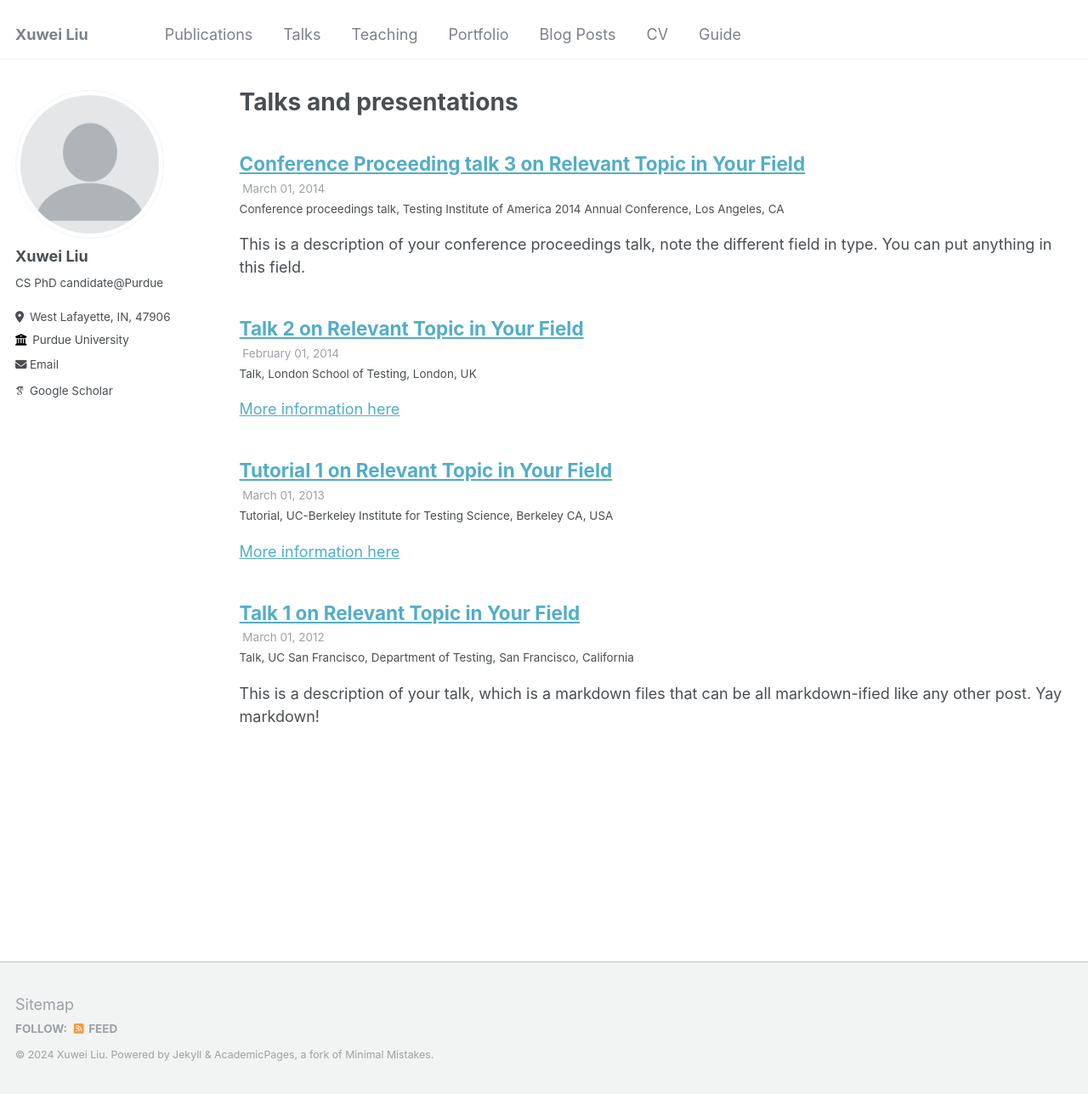
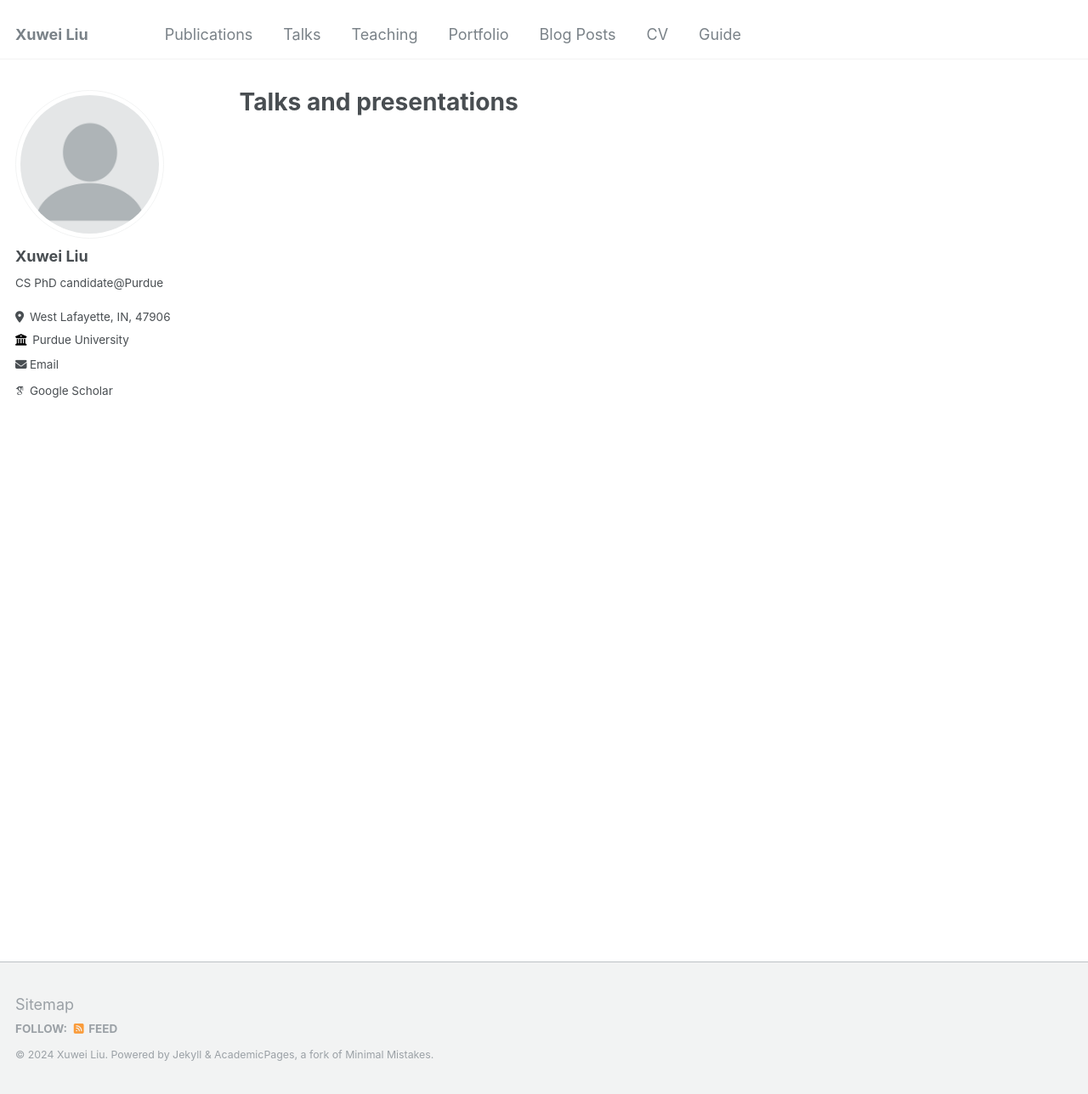
Before and after one commit to shellwayxw/shellwayxw.github.io, a Jekyll site: the page built from _pages/talks.html, in a window 1280 px wide and 1288 px high. Shown: the whole window at 85% size. Built offline with Jekyll 4.4.1, drawn with Linux system fonts in a browser that asks for light colours; some web fonts are replaced; part of the change alters nothing that is shown.

Commit message:
Update _config.yml

```diff
--- a/_config.yml
+++ b/_config.yml
@@ -199,76 +199,76 @@ kramdown:
 
 
 # Collections
-collections:
-  teaching:
-    output: true
-    permalink: /:collection/:path/
-  publications:
-    output: true
-    permalink: /:collection/:path/
-  portfolio:
-    output: true
-    permalink: /:collection/:path/
-  talks:
-    output: true
-    permalink: /:collection/:path/
+# collections:
+#   teaching:
+#     output: true
+#     permalink: /:collection/:path/
+#   publications:
+#     output: true
+#     permalink: /:collection/:path/
+#   portfolio:
+#     output: true
+#     permalink: /:collection/:path/
+#   talks:
+#     output: true
+#     permalink: /:collection/:path/
 
 
-# Defaults
-defaults:
-  # _posts
-  - scope:
-      path: ""
-      type: posts
-    values:
-      layout: single
-      author_profile: true
-      read_time: true
-      comments: true
-      share: true
-      related: true
-  # _pages
-  - scope:
-      path: ""
-      type: pages
-    values:
-      layout: single
-      author_profile: true
-  # _teaching
-  - scope:
-      path: ""
-      type: teaching
-    values:
-      layout: single
-      author_profile: true
-      share: true
-      comments: true
-  # _publications
-  - scope:
-      path: ""
-      type: publications
-    values:
-      layout: single
-      author_profile: true
-      share: true
-      comments: true
-  # _portfolio
-  - scope:
-      path: ""
-      type: portfolio
-    values:
-      layout: single
-      author_profile: true
-      share: true
-      comment: true
-  # _talks
-  - scope:
-      path: ""
-      type: talks
-    values:
-      layout: talk
-      author_profile: true
-      share: true
+# # Defaults
+# defaults:
+#   # _posts
+#   - scope:
+#       path: ""
+#       type: posts
+#     values:
+#       layout: single
+#       author_profile: true
+#       read_time: true
+#       comments: true
+#       share: true
+#       related: true
+#   # _pages
+#   - scope:
+#       path: ""
+#       type: pages
+#     values:
+#       layout: single
+#       author_profile: true
+#   # _teaching
+#   - scope:
+#       path: ""
+#       type: teaching
+#     values:
+#       layout: single
+#       author_profile: true
+#       share: true
+#       comments: true
+#   # _publications
+#   - scope:
+#       path: ""
+#       type: publications
+#     values:
+#       layout: single
+#       author_profile: true
+#       share: true
+#       comments: true
+#   # _portfolio
+#   - scope:
+#       path: ""
+#       type: portfolio
+#     values:
+#       layout: single
+#       author_profile: true
+#       share: true
+#       comment: true
+#   # _talks
+#   - scope:
+#       path: ""
+#       type: talks
+#     values:
+#       layout: talk
+#       author_profile: true
+#       share: true
 
 
 # Sass/SCSS
```
